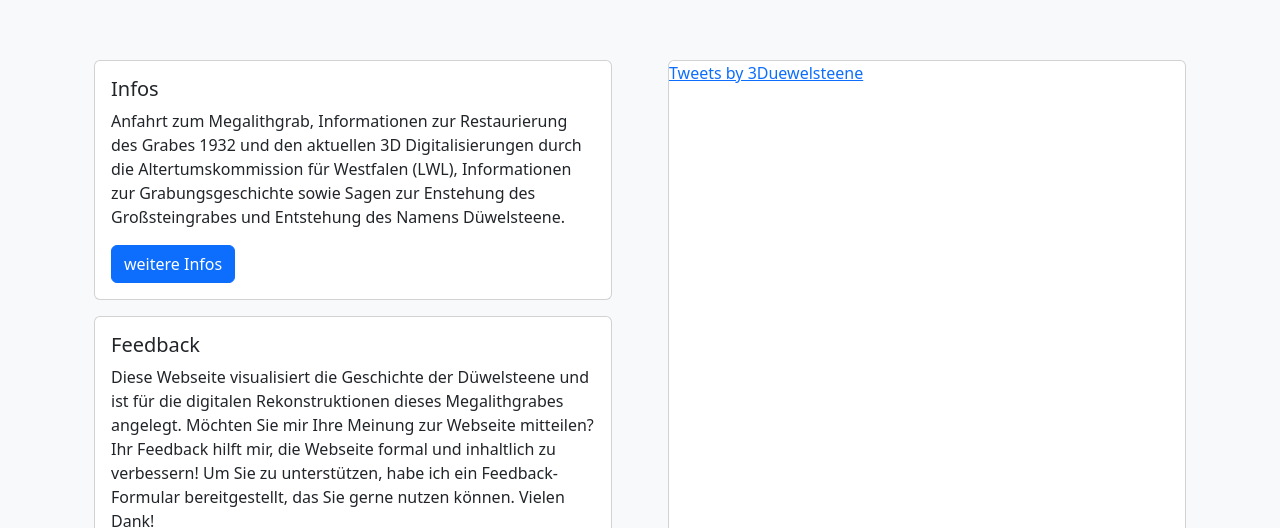
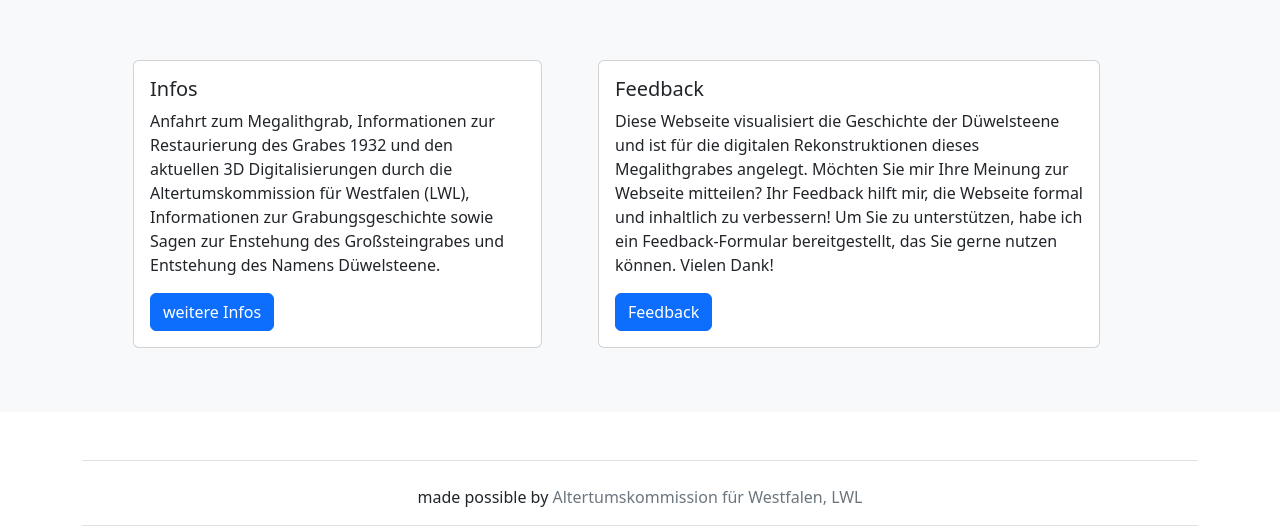
Before and after one commit to 3Duewelsteene/3Duewelsteene.github.io, a plain HTML site: page index.html in a window 1280 px wide. Shown: the part 2645-3173 px from the top of the page. Drawn offline with nearby package versions, Linux system fonts and the light colour scheme.

Commit message:
Update: no more Twitter

```diff
--- a/index.html
+++ b/index.html
@@ -144,9 +144,8 @@
 
   <!-- information and news section-->
   <div class="container-fluid bg-light">
-    <div class="container col-xxl-10 px-2 py-5 my-5">
-      <div class="row flex-lg-row h-100">
-        <div class="col-lg-6">
+    <div class="container row xxl-10 py-5 my-5 justify-content-end">
+      <div class="col-md-5">
         <div class="card m-3">
           <div class="card-body">
             <h5 class="card-title">Infos</h5>
@@ -159,6 +158,8 @@
             <a href="about.html" class="btn btn-primary">weitere Infos</a>
           </div>
         </div>
+      </div>
+      <div class="col-md-6">
         <div class="card m-3">
           <div class="card-body">
             <h5 class="card-title">Feedback</h5>
@@ -171,17 +172,6 @@
               das Sie gerne nutzen können. Vielen Dank!
             </p>
             <a href="contact.html" class="btn btn-primary">Feedback</a>
-            </div>
-          </div>
-        </div>
-        <div class="col-lg-6">
-          <div class="card m-3 h-100">
-            <div class="embed-responsive">
-              <a class="twitter-timeline" data-widget-id="profile:3Duewelsteene" title="Twitter Timeline"
-                href="https://twitter.com/3Duewelsteene?ref_src=twsrc%5Etfw">Tweets by
-                3Duewelsteene</a>
-              <script async src="https://platform.twitter.com/widgets.js"></script>
-            </div>
           </div>
         </div>
       </div>
```
Lines whose indentation alone changed are shown as unchanged.
